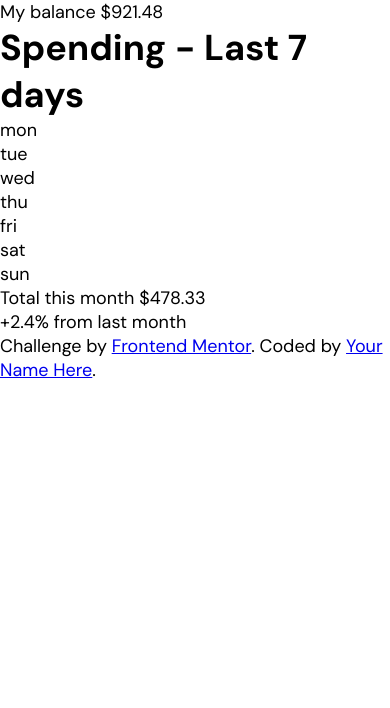
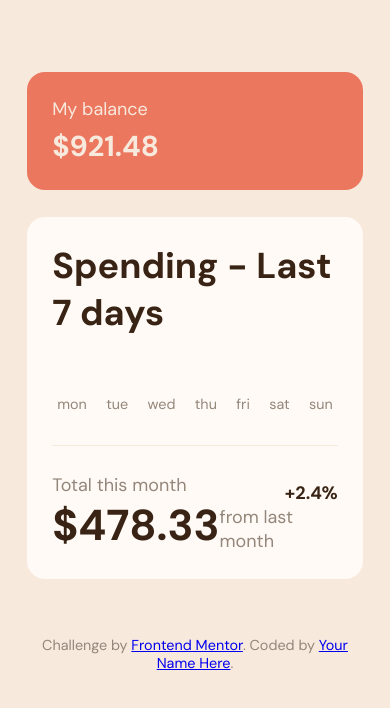
Before and after one commit to GabJen/expenses-chart, a plain HTML site: page index.html in a window 390 px wide. Drawn offline with Linux system fonts and the light colour scheme.

Commit message:
style(css): Add design for small devices (mobile first)

```diff
--- a/styles/main.css
+++ b/styles/main.css
@@ -1,14 +1,14 @@
 @import url('https://fonts.googleapis.com/css2?family=DM+Sans:ital,opsz,wght@0,9..40,100..1000;1,9..40,100..1000&display=swap');
 :root{
     /*PRIMARY COLORS*/
-    -soft-red: hsl(10, 79%, 65%);
-    -cyan: hsl(186, 34%, 60%);
+    --soft-red: hsl(10, 79%, 65%);
+    --cyan: hsl(186, 34%, 60%);
 
     /* NEUTRAL COLORS */
-    -dark-brown: hsl(25, 47%, 15%);
-    -medium-brown: hsl(28, 10%, 53%);
-    -cream: hsl(27, 66%, 92%);
-    -pale-orange: hsl(33, 100%, 98%);
+    --dark-brown: hsl(25, 47%, 15%);
+    --medium-brown: hsl(28, 10%, 53%);
+    --cream: hsl(27, 66%, 92%);
+    --pale-orange: hsl(33, 100%, 98%);
 }
 
 * {
@@ -20,4 +20,83 @@
 body {
     font-family: "DM Sans" ,sans-serif;
     font-size: 18px;
+    background-color: var(--cream);
+
+    margin-top: 4em;
+    margin-left: 1.5em; margin-right: 1.5em;
 }
+
+.container {
+    padding: 1.4em;
+    border-radius: 1em;
+}
+
+#balance {
+    background-color: var(--soft-red);
+    color: var(--cream);
+    margin-bottom: 1.5em;
+    font-size: 1em;
+}
+
+#main-panel {
+    background-color: var(--pale-orange);
+    color: var(--medium-brown);
+}
+
+.number {
+    display: block;
+    font-weight: 700;
+}
+
+.number.total {
+    font-size: 1.6em;
+    margin-top: .2em;
+}
+
+.title {
+    color: var(--dark-brown);
+    margin-bottom: 1.5em;
+}
+
+#chart {
+    display: flex;
+    justify-content: space-between;
+    border-bottom: 1px solid var(--cream);
+    padding-bottom: 1.5em;
+    margin-bottom: 1.5em;
+}
+
+.d-week {
+    list-style: none;
+    font-size: .8em;
+    padding: 5px;
+}
+
+#total-month {
+    display: flex;
+    justify-content: space-between;
+}
+
+#total-month .number {
+    color: var(--dark-brown);
+}
+
+#currmonth .number {
+    font-size: 2.4em;
+}
+
+#lastmonth {
+    align-self: end;
+}
+
+#lastmonth .number {
+    text-align: right;
+}
+
+.attribution {
+    color: var(--medium-brown);
+    font-size: .8em;
+
+    text-align: center;
+    margin-top: 4em;
+}
```
